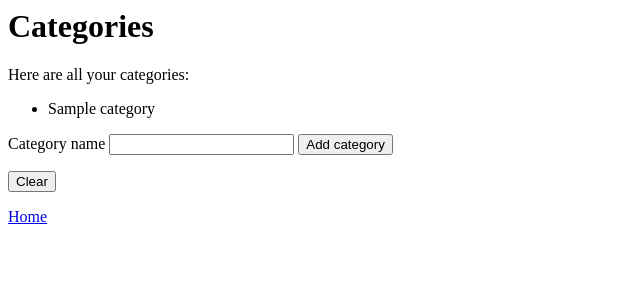
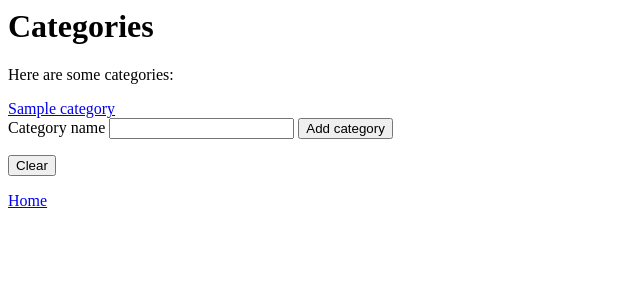
Before and after one commit to julianstewart/hair_salon, a PHP site: template views/categories.html.twig in a window 1280 px wide. Shown: the top 300 px of the page, without its empty margins (0-640 px from the left). Run offline with PHP 8.4, Linux system fonts and the light colour scheme; the template is opened without the code that fills it: most values are stand-ins (such as "Sample title", 1, 10 or a date in 2020); some libraries are stand-ins or nearby versions.

```diff
--- a/views/categories.html.twig
+++ b/views/categories.html.twig
@@ -6,12 +6,12 @@
         <h1>Categories</h1>
 
         {% if categories is not empty %}
-            <p>Here are all your categories:</p>
-            <ul>
+            <p>Here are some categories:</p>
+            <!-- <ul> -->
                 {% for category in categories %}
-                    <li>{{ category.getName }}</li>
+                    <a href="/categories/{{ category.getId }}"> {{ category.getName }}</a>
                 {% endfor %}
-            </ul>
+            <!-- </ul> -->
         {% endif %}
 
         <form action='/categories' method='post'>
```
